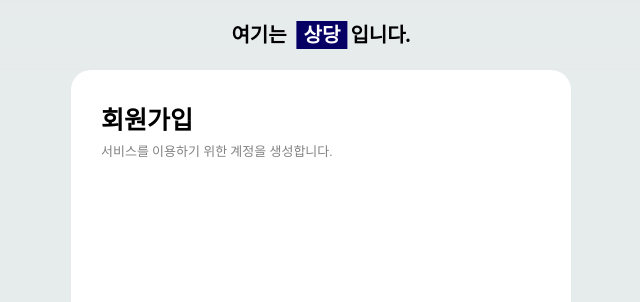
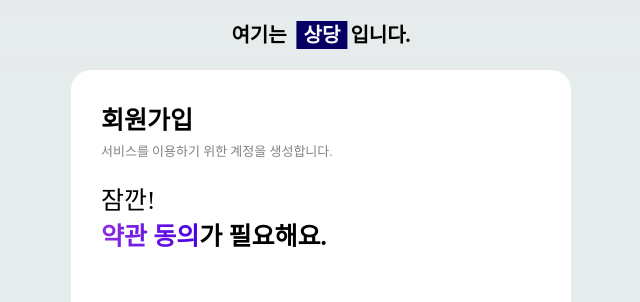
Before and after one commit to InfiniteBuffe/sangdango-frontend, a Next.js app: page /auth/join in a window 1280 px wide. Both pictures are taken after a click on the button "시작하기 →". Shown: the top 302 px of the page, without its empty margins (319-959 px from the left). Built offline with nearby package versions, Linux system fonts and the light colour scheme; a web font is replaced by a local one.

Commit message:
join 약관 동의 화면 일부 완성

```diff
--- a/pages/auth/join.js
+++ b/pages/auth/join.js
@@ -2,6 +2,8 @@ import Header from '@/components/Header'
 import styles from '@/styles/pages/auth/Join/Join.module.css'
 import { Button, ThemeProvider, createTheme } from '@mui/material'
 import { grey } from '@mui/material/colors'
+import classNames from 'classnames'
+import { useState } from 'react'
 import Twemoji from 'react-twemoji'
 
 const Join = () => {
@@ -13,10 +15,21 @@ const Join = () => {
             }
         }
     })
+
+    const nextButton = () => {
+        setFirstViewStyle(styles.fadeout)
+        setTimeout(() => {
+            setFirstViewStyle(styles.remove)
+            setSecondViewStyle(styles.fadein)
+        }, 700) // css에서 재생시간 변경 시 ms단위로 여기도 변경 필요함.
+    }
+
+    const [firstViewStyle, setFirstViewStyle] = useState()
+    const [secondViewStyle, setSecondViewStyle] = useState(styles.remove)
+
     return (
         <>
             <Header />
-
             <div className={styles.box}>
                 <div className={styles.title}>
                     회원가입
@@ -24,6 +37,7 @@ const Join = () => {
                 <div className={styles.title_info}>
                     서비스를 이용하기 위한 계정을 생성합니다.
                 </div>
+                <span className={firstViewStyle}>
                     <div className={styles.intro_text}>
                         <Twemoji options={{ className: styles.intro_emoji }}>👏</Twemoji>
                         <div className={styles.space} />
@@ -53,13 +67,21 @@ const Join = () => {
                             variant="contained"
                             size="large"
                             color="dark"
+                            onClick={nextButton}
                         >
                             시작하기 →
                         </Button>
                     </ThemeProvider>
-                {/* <div className={styles.bottom_button}>
-                    모두 동의합니다 →
-                </div> */}
+                </span>
+                <span className={secondViewStyle}>
+                    <div className={styles.terms}>
+                        <div className={styles.space} />
+                        <div className={styles.terms_title}>
+                            <span id={styles.terms_light}>잠깐!</span><br />
+                            <span id={styles.terms_highlight}>약관 동의</span>가 필요해요.
+                        </div>
+                    </div>
+                </span>
             </div>
         </>
     )
--- a/styles/pages/auth/Join/Join.module.css
+++ b/styles/pages/auth/Join/Join.module.css
@@ -88,6 +88,75 @@
   font-weight: 700;
 }
 
+.fadein {
+  -webkit-animation: fadein 0.7s;
+          animation: fadein 0.7s;
+}
+
+.fadeout {
+  -webkit-animation: fadeout 0.7s;
+          animation: fadeout 0.7s;
+}
+
+.remove {
+  display: none;
+  opacity: 0;
+}
+
+.terms {
+  width: 100%;
+}
+
+.terms_title {
+  font-family: "pretendard";
+  font-size: 25px;
+  font-weight: 700;
+}
+
+#terms_highlight {
+  background: linear-gradient(to right, #8e2de2, #4a00e0);
+  color: transparent;
+  -webkit-background-clip: text;
+          background-clip: text;
+}
+
+#terms_light {
+  font-weight: 500;
+}
+
+@-webkit-keyframes fadein {
+  from {
+    opacity: 0;
+  }
+  to {
+    opacity: 1;
+  }
+}
+
+@keyframes fadein {
+  from {
+    opacity: 0;
+  }
+  to {
+    opacity: 1;
+  }
+}
+@-webkit-keyframes fadeout {
+  from {
+    opacity: 1;
+  }
+  to {
+    opacity: 0;
+  }
+}
+@keyframes fadeout {
+  from {
+    opacity: 1;
+  }
+  to {
+    opacity: 0;
+  }
+}
 @media (max-width: 560px) {
   .box {
     width: calc(100% - 30px);
--- a/styles/pages/auth/Join/Join.module.scss
+++ b/styles/pages/auth/Join/Join.module.scss
@@ -81,9 +81,62 @@
 
 #intro_2 {
     font-weight: 700;
-    // background: linear-gradient(to right, #414d0b, #727a17);
-    // color: transparent;
-    // background-clip: text;
+}
+
+.fadein {
+    animation: fadein .7s;
+}
+
+.fadeout {
+    animation: fadeout .7s;
+}
+
+.remove {
+    display: none;
+    opacity: 0;
+}
+
+.terms {
+    width: 100%;
+    // background-color: red;
+}
+
+.terms_title {
+    font-family: 'pretendard';
+    font-size: 25px;
+    font-weight: 700;
+    // margin-top: 15px;
+}
+
+
+#terms_highlight {
+    background: linear-gradient(to right, #8e2de2, #4a00e0);
+    color: transparent;
+    background-clip: text;
+}
+
+#terms_light {
+    font-weight: 500;
+}
+
+@keyframes fadein {
+    from {
+        opacity: 0;
+    }
+
+    to {
+        opacity: 1;
+    }
+}
+
+@keyframes fadeout {
+    from {
+        opacity: 1;
+    }
+
+    to {
+        opacity: 0;
+    }
 }
 
 @media (max-width: 560px) {
```
Also changed, not shown: 1 other file (tests, documents, lock files or other folders). Lines whose indentation alone changed are shown as unchanged.
